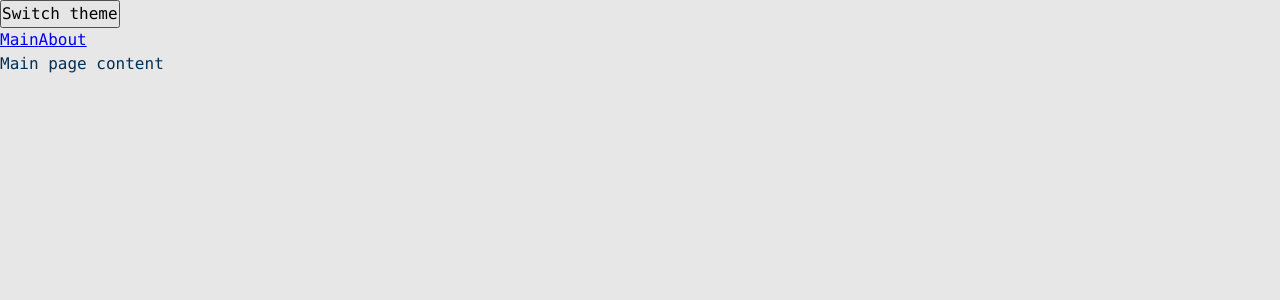
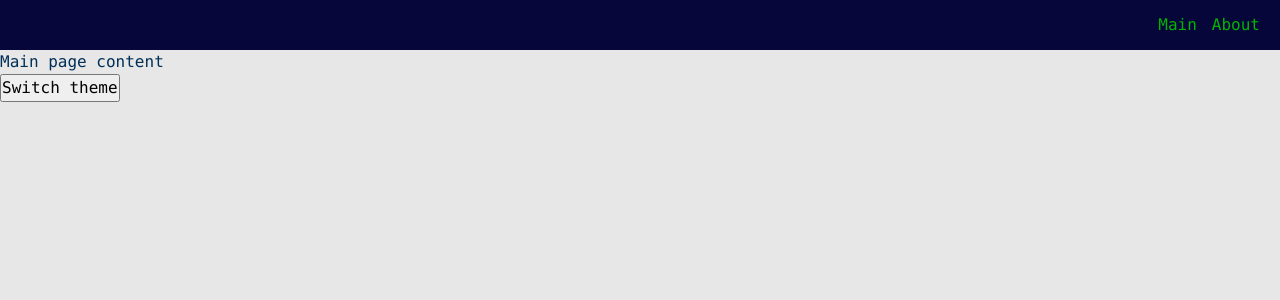
Before and after one commit to Mento1oS/lrnng, a React app: page / in a window 1280 px wide. Shown: the top 300 px of the page. Built offline with nearby package versions, Linux system fonts and the light colour scheme.

Commit message:
Merge remote-tracking branch 'origin/dev-t' into dev-t

```diff
--- a/src/app/App.tsx
+++ b/src/app/App.tsx
@@ -1,20 +1,19 @@
 import React from "react";
 import './styles/index.scss'
-import {Link, Route, Routes} from "react-router-dom";
 import {useTheme} from "app/providers/ThemeProvider";
 import {classNames} from "shared/lib/ClassNames/classNames";
 import {AppRouter} from "app/providers/router";
+import {Navbar} from "widgets/Navbar";
 
 
 const App = () => {
     const {toggleTheme, theme} = useTheme()
     return <div className={classNames('app', {}, [theme])}>
+        <Navbar/>
+        <AppRouter/>
         <div>
             <button onClick={toggleTheme}>Switch theme</button>
         </div>
-        <Link to={'/'}>Main</Link>
-        <Link to={'/about'}>About</Link>
-        <AppRouter/>
     </div>
 }
 
--- a/src/app/styles/themes/dark.scss
+++ b/src/app/styles/themes/dark.scss
@@ -1,6 +1,9 @@
 .app.dark{
   --bg-color: #06063b;
+  --inverted-bg-color: #e7e7e7;
 
   --primary-color: green;
   --secondary-color: #00b400;
+  --inverted-primary-color: #002f57;
+  --inverted-secondary-color: #0054d5;
 }
--- a/src/app/styles/themes/light.scss
+++ b/src/app/styles/themes/light.scss
@@ -1,6 +1,9 @@
 .app.light {
   --bg-color: #e7e7e7;
+  --inverted-bg-color: #06063b;
 
   --primary-color: #002f57;
   --secondary-color: #0054d5;
+  --inverted-primary-color: green;
+  --inverted-secondary-color: #00b400;
 }
--- a/src/app/styles/variables/global.scss
+++ b/src/app/styles/variables/global.scss
@@ -7,4 +7,8 @@
   --font-size-l: 24px;
   --font-line-l: 32px;
   --font-l: var(--font-size-l)/ var(--font-line-l) var(--font-family-main);
+
+  //Sizes
+  --navbar-height: 50px;
+
 }
--- a/src/shared/lib/ClassNames/classNames.ts
+++ b/src/shared/lib/ClassNames/classNames.ts
@@ -1,5 +1,5 @@
 type Mods = Record<string, boolean | string>;
 
-export function classNames(cls: string, mods: Mods, additional: string[]): string {
-    return [cls, ...Object.entries(mods).filter(([cls, flag]) => Boolean(flag)).map(([cls, elem]) => cls), ...additional].join(' ');
+export function classNames(cls: string, mods: Mods = {}, additional: string[] = []): string {
+    return [cls, ...Object.entries(mods).filter(([cls, flag]) => Boolean(flag)).map(([cls, elem]) => cls), ...additional.filter(Boolean)].join(' ');
 }
--- /dev/null
+++ b/src/shared/ui/AppLink/AppLink.module.scss
@@ -0,0 +1,13 @@
+.AppLink{
+  color: var(--primary-color);
+  text-decoration: none;
+}
+.primary{
+  color: var(--primary-color);
+}
+.secondary{
+  color: var(--inverted-secondary-color);
+}
+.red{
+  color: red;
+}
--- /dev/null
+++ b/src/shared/ui/AppLink/AppLink.tsx
@@ -0,0 +1,33 @@
+import * as cls from './AppLink.module.scss'
+import {classNames} from "shared/lib/ClassNames/classNames";
+import {Link, LinkProps} from "react-router-dom";
+import {FC} from "react";
+
+
+export enum AppLinkTheme {
+    PRIMARY = 'primary',
+    SECONDARY = 'secondary',
+    RED = 'red'
+}
+
+interface AppLinkProps extends LinkProps {
+    className?: string;
+    theme?: AppLinkTheme;
+}
+
+export const AppLink: FC<AppLinkProps> = (props) => {
+    const {
+        children,
+        className,
+        theme = AppLinkTheme.PRIMARY,
+        to,
+        ...otherProps
+    } = props;
+    return (
+        <Link to={to}
+              className={classNames(cls.AppLink, {}, [className, cls[theme]])}
+              {...otherProps}>
+            {children}
+        </Link>
+    );
+};
--- /dev/null
+++ b/src/widgets/Navbar/index.ts
@@ -0,0 +1,3 @@
+import {Navbar} from "./ui/Navbar";
+
+export {Navbar}
--- /dev/null
+++ b/src/widgets/Navbar/ui/Navbar.module.scss
@@ -0,0 +1,16 @@
+.Navbar {
+  width: 100%;
+  height: var(--navbar-height);
+  background: var(--inverted-bg-color);
+  display: flex;
+  align-items: center;
+  padding: 20px;
+}
+
+.mainLink{
+  margin-right: 15px;
+}
+
+.links{
+  margin-left: auto;
+}
--- /dev/null
+++ b/src/widgets/Navbar/ui/Navbar.tsx
@@ -0,0 +1,19 @@
+import React from 'react';
+import * as cls from './Navbar.module.scss'
+import {classNames} from "shared/lib/ClassNames/classNames";
+import {AppLink, AppLinkTheme} from "shared/ui/AppLink/AppLink";
+
+interface NavbarProps {
+    className?: string;
+}
+
+export const Navbar = ({className}: NavbarProps) => {
+    return (
+        <div className={classNames(cls.Navbar, {}, [className])}>
+            <div className={cls.links}>
+                <AppLink theme={AppLinkTheme.SECONDARY} to={'/'} className={cls.mainLink}>Main</AppLink>
+                <AppLink theme={AppLinkTheme.SECONDARY} to={'/about'}>About</AppLink>
+            </div>
+        </div>
+    );
+};
```
